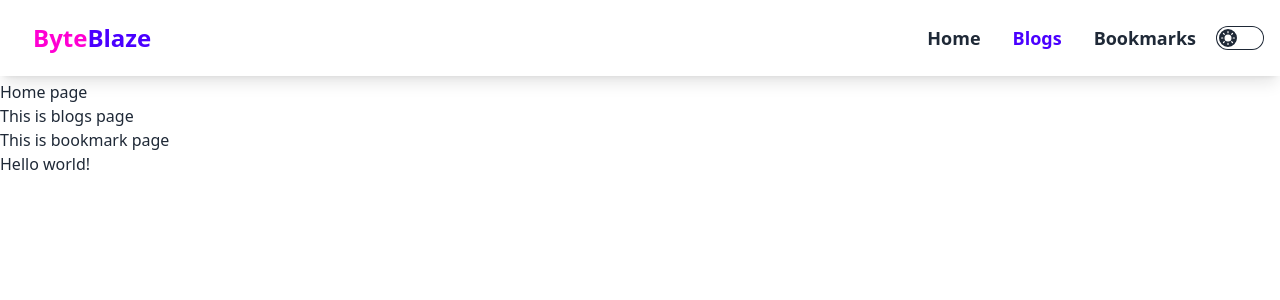
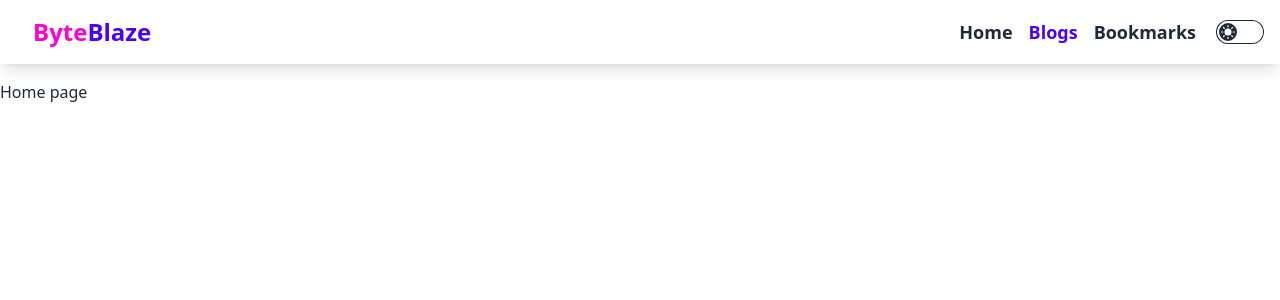
Before and after one commit to SohelShahid117/assignment-8-nJoyConcept-byteblaze, a React (Vite) app: page / in a window 1280 px wide. Shown: the top 300 px of the page. Built offline with nearby package versions, Linux system fonts and the light colour scheme.

Commit message:
part-2-25 min done

```diff
--- a/src/Components/Navbar/Navbar.jsx
+++ b/src/Components/Navbar/Navbar.jsx
@@ -1,4 +1,5 @@
 import React from "react";
+import { Link } from "react-router-dom";
 
 const Navbar = () => {
   return (
@@ -10,15 +11,15 @@ const Navbar = () => {
       </div>
       <div className="flex-none">
         <ul className="menu menu-horizontal px-1 font-bold text-lg">
-          <li>
+          <Link to="/" className="mr-4">
             <a>Home</a>
-          </li>
-          <li className="text-primary">
+          </Link>
+          <Link to="/blogs" className="text-primary mr-4">
             <a>Blogs</a>
-          </li>
-          <li>
+          </Link>
+          <Link to="/bookmarks" className="mr-4">
             <a>Bookmarks</a>
-          </li>
+          </Link>
         </ul>
         <label className="cursor-pointer grid place-items-center">
           <input
--- a/src/main.jsx
+++ b/src/main.jsx
@@ -14,17 +14,36 @@ import * as ReactDOM from "react-dom/client";
 import { createBrowserRouter, RouterProvider } from "react-router-dom";
 import "./index.css";
 import App from "./App";
+import Home from "./pages/Home";
+import Blogs from "./pages/Blogs";
+import Bookmarks from "./pages/Bookmarks";
 
 const router = createBrowserRouter([
   {
     path: "/",
-    element: <div>Hello world!</div>,
+    // element: <div>Hello world!</div>,
+    element: <Home></Home>,
+    // children: [
+    //   {
+    //     path: "/blogs",
+    //     element: <Blogs></Blogs>,
+    //   },
+    // ],
+  },
+  {
+    path: "/blogs",
+    element: <Blogs></Blogs>,
+    // element: <App></App>,
+  },
+  {
+    path: "/bookmarks",
+    element: <Bookmarks></Bookmarks>,
   },
 ]);
 
 ReactDOM.createRoot(document.getElementById("root")).render(
   <React.StrictMode>
-    <App></App>
+    {/* <App></App> */}
     <RouterProvider router={router} />
   </React.StrictMode>
 );
```
